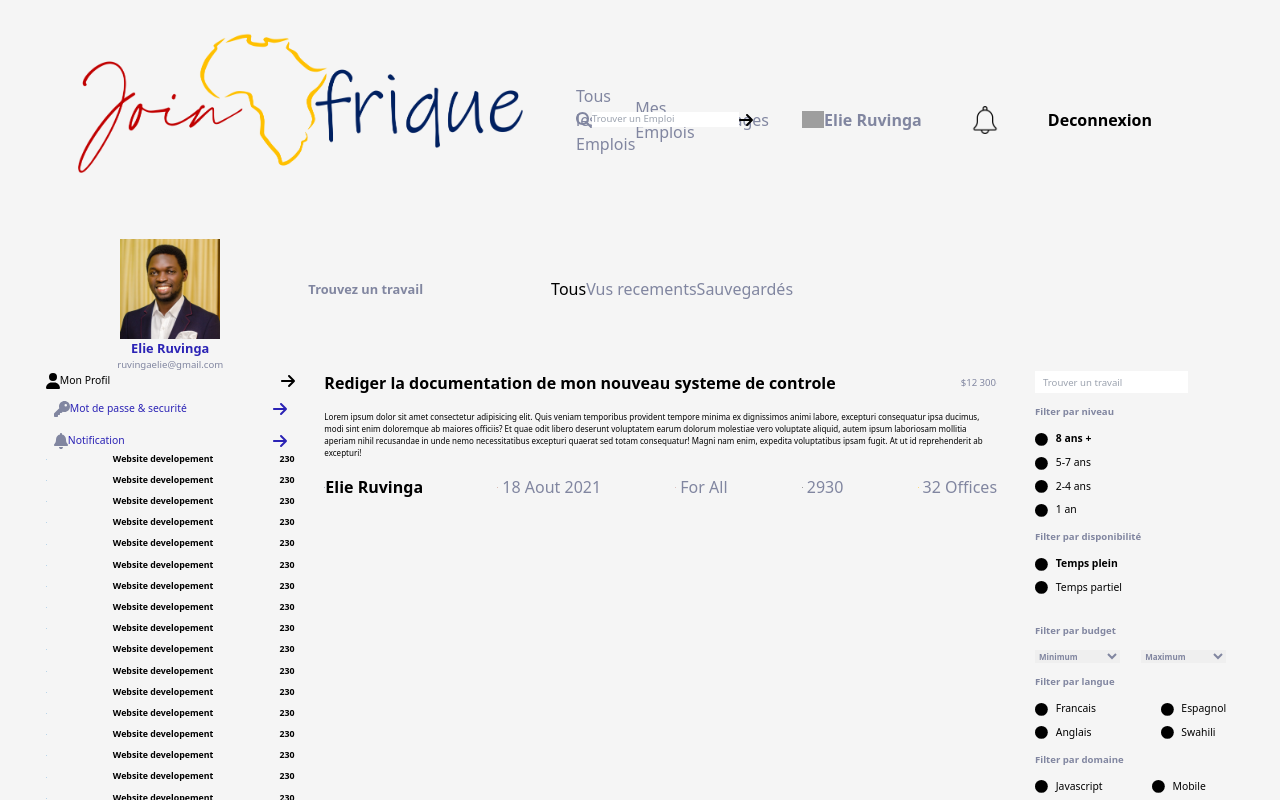
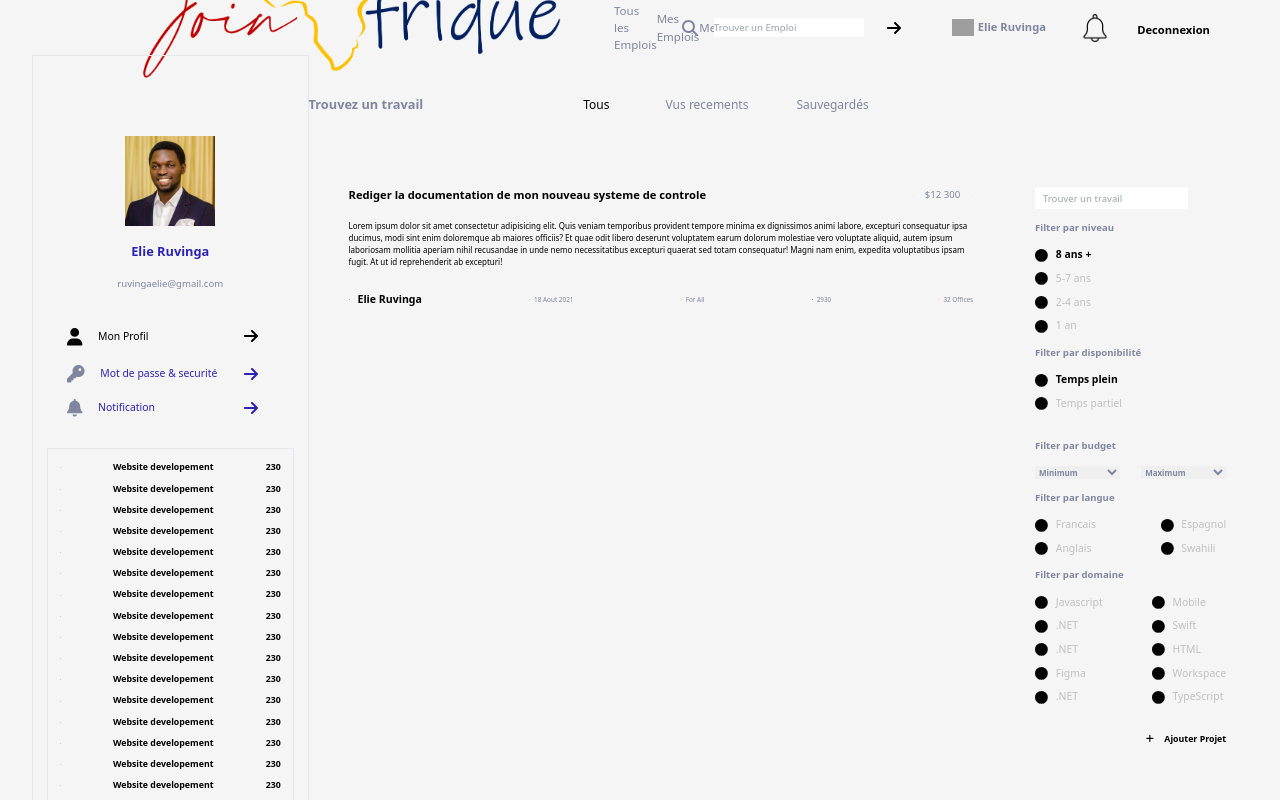
Before and after one commit to ERuvinga/join_afirik_client, a Next.js app: page / in a window 1280 px wide. Shown: the top 800 px of the page. Built offline with nearby package versions, Linux system fonts and the light colour scheme; grey boxes are pictures that could not be loaded.

Commit message:
fix style tailwindcss

```diff
--- a/package.json
+++ b/package.json
@@ -15,15 +15,15 @@
     "@types/node": "18.15.11",
     "@types/react": "18.0.35",
     "@types/react-dom": "18.0.11",
-    "autoprefixer": "10.4.14",
+    "autoprefixer": "^10.4.14",
     "eslint": "8.38.0",
     "eslint-config-next": "13.3.0",
     "next": "13.3.0",
-    "postcss": "8.4.21",
+    "postcss": "^8.4.21",
     "react": "18.2.0",
     "react-dom": "18.2.0",
     "recoil": "^0.7.7",
-    "tailwindcss": "3.3.1",
+    "tailwindcss": "^3.3.1",
     "typescript": "5.0.4"
   }
 }
--- a/tailwind.config.js
+++ b/tailwind.config.js
@@ -1,14 +1,10 @@
 /** @type {import('tailwindcss').Config} */
 module.exports = {
   content: [
-    './src/pages/**/*.{js,ts,jsx,tsx}',
-    './src/components/**/*.{js,ts,jsx,tsx}',
-    './src/app/**/*.{js,ts,jsx,tsx}',
+    "./src/**/*.{js,ts,jsx,tsx,mdx}"
   ],
   theme: {
-    extend: {
-
-    },
+    extend: {},
   },
   plugins: [],
 }
```
Also changed, not shown: 1 other file (tests, documents, lock files or other folders).
